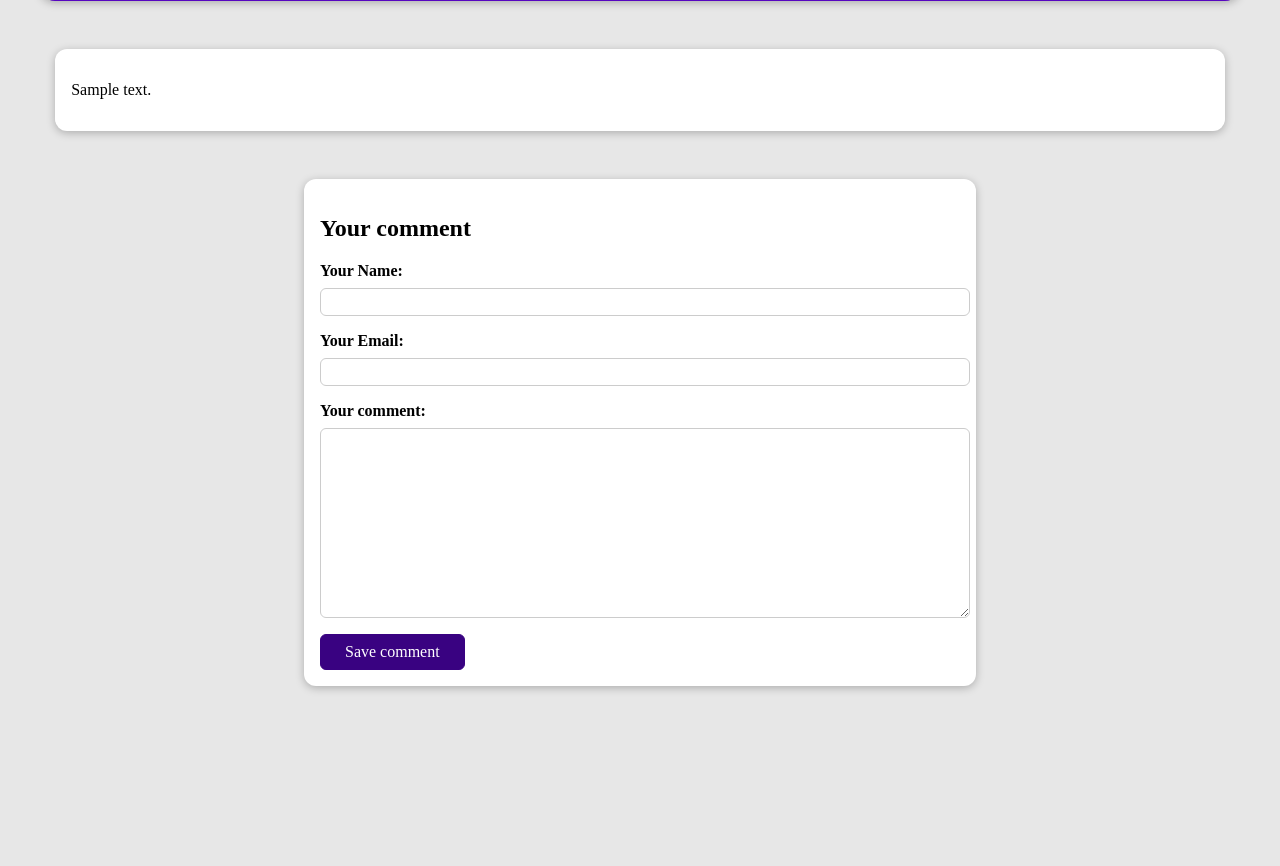
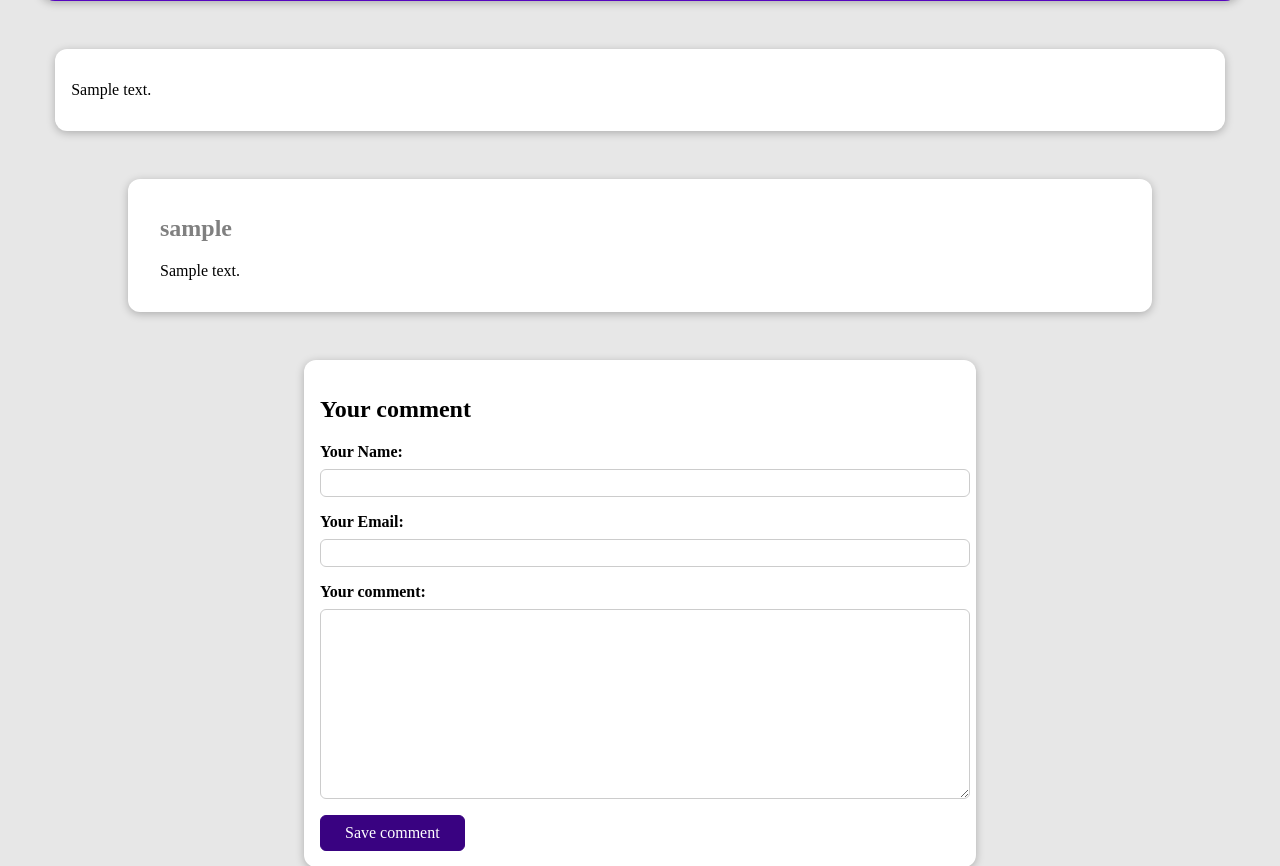
Before and after one commit to moktan456/my_site, a Django app: a page that uses blog/templates/blog/post-detail.html in a window 1280 px wide. Shown: the part 641-1507 px from the top of the page. Before the commit the page ends 1332 px from the top, so only its background shows below. Run offline with Django 5.2, Linux system fonts and the light colour scheme; tables that the repository leaves empty hold one stand-in row (values such as "Sample post"); grey boxes marked "Sample" are stand-in pictures.

Commit message:
Views and templates updated

```diff
--- a/blog/admin.py
+++ b/blog/admin.py
@@ -1,5 +1,5 @@
 from django.contrib import admin
-from .models import Author,Post,Tag
+from .models import Author,Post,Tag,Comment
 
 
 # Register your models here.
@@ -9,5 +9,9 @@ class PostAdmin(admin.ModelAdmin):
     prepopulated_fields = {"slug":("title",)}# to slug automatically
     list_filter = ("author","tag","date")
     list_display=("title","author","date")
+
+class CommentAdmin(admin.ModelAdmin):
+    list_display=("user_name","post")
 admin.site.register(Post,PostAdmin)
 admin.site.register(Tag)
+admin.site.register(Comment,CommentAdmin)
--- a/blog/static/blog/post-detail.css
+++ b/blog/static/blog/post-detail.css
@@ -130,6 +130,7 @@ body {
   #alert{
     margin: 8rem auto 3rem auto;
     border: 1px solid #d6000b;
+    background-color: #ffe6ef;
     padding: 1rem;
     width: 90%;
     max-width: 40rem;
@@ -142,3 +143,28 @@ body {
     padding: 0.25rem 1.5rem;
     border-radius: 6px;
   }
+  #comments{
+    /* display: block; */
+    margin: 3rem auto;
+    width: 90%;
+    max-width: 60rem;
+    border-radius: 12px;
+    background-color: white;
+    box-shadow: 0 2px 8px rgba(0, 0, 0, 0.25);
+    padding: 1rem 2rem;
+  }
+  #comments ul{
+    list-style: none;
+    margin: 0;
+    padding: 0;
+  }
+  #comments li{
+    margin-bottom: 1rem;
+    border-bottom: 2px solid #ccc;
+  }
+  #comments li:last-of-type{
+    border-bottom: none;
+  }
+  #comments h2{
+    color: gray;
+  }
--- a/blog/templates/blog/post-detail.html
+++ b/blog/templates/blog/post-detail.html
@@ -43,6 +43,16 @@
 <main>
     {{post.content|linebreaks}}
 </main>
+<section id="comments">
+    <ul>
+        {%for comment in comments%}
+            <li>
+                <h2>{{comment.user_name}}</h2>
+                <p>{{comment.text|linebreaks}}</p>
+            </li>
+        {%endfor%}
+    </ul>
+</section>
 <section id="comment-form">
     <h2>Your comment</h2>
     <form action="{%url "post-detail" post.slug%}" method="POST">
--- a/blog/views.py
+++ b/blog/views.py
@@ -62,7 +62,8 @@ class SinglePostView(View):
         context ={
             "post":post,
             "post-tags":post.tag.all(),
-            "comment_form":CommentForm()
+            "comment_form":CommentForm(),
+            "comments":post.comments.all().order_by("-id")
         }
         return render(request,"blog/post-detail.html",context)
 
@@ -79,6 +80,7 @@ class SinglePostView(View):
         context = {
             "post":post,
             "post-tags":post.tag.all(),
-            "comment_form":comment_form
+            "comment_form":comment_form,
+            "comments":post.comments.all().order_by("-id")
         }
         return render(request,"blog/post-detail.html",context)
```
